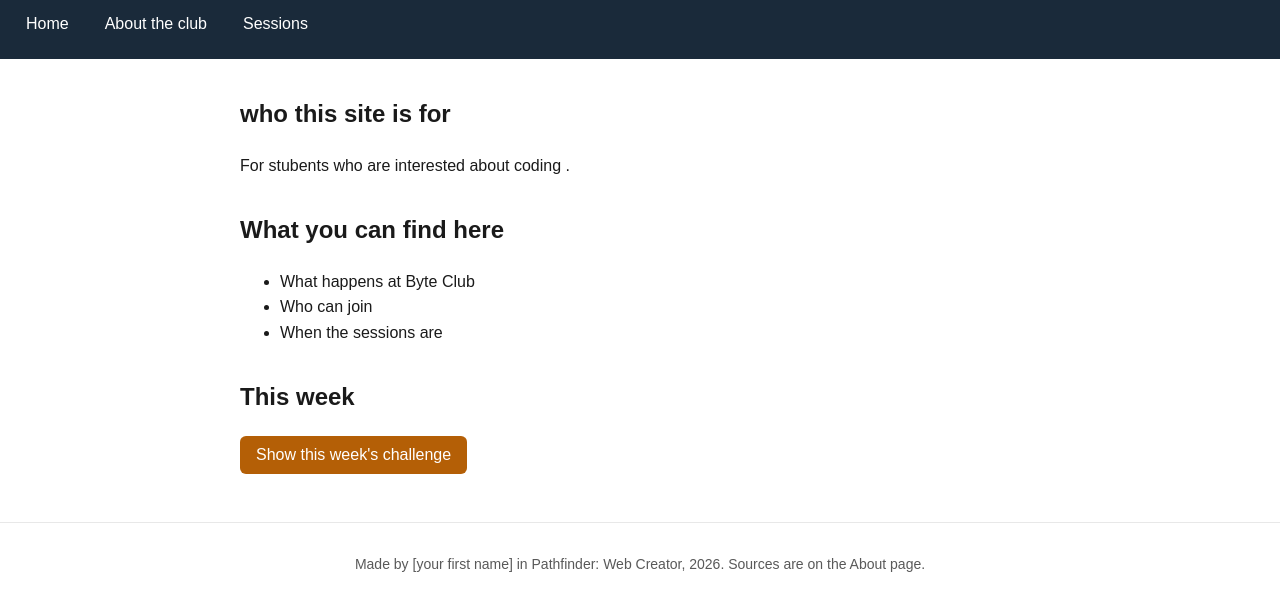
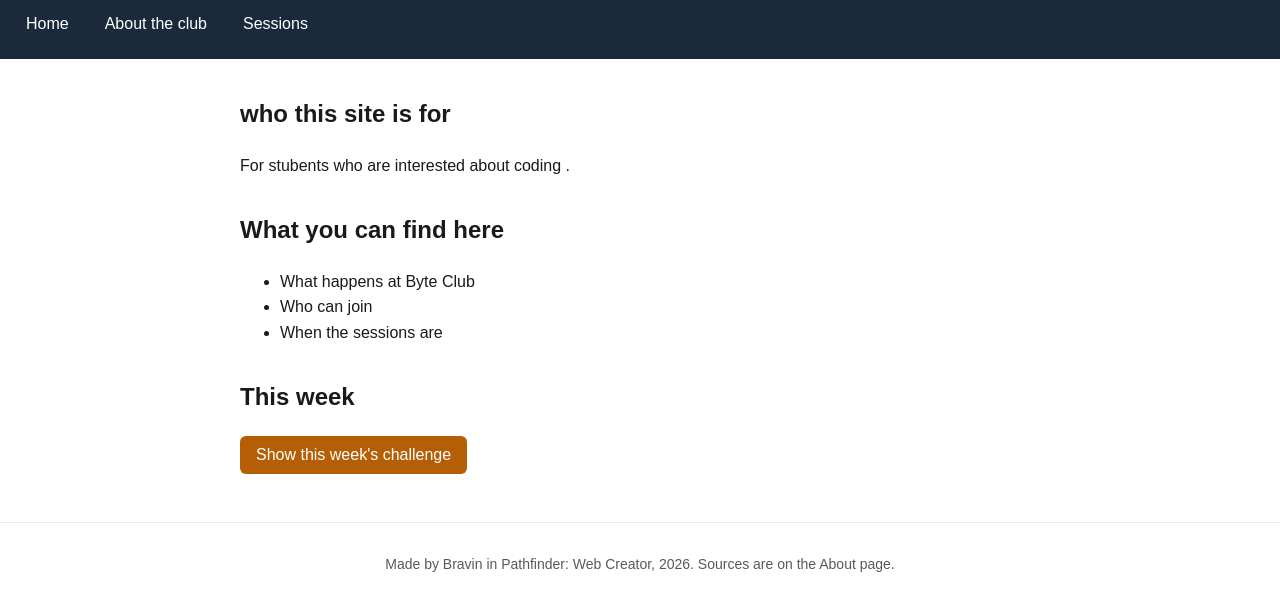
Before and after one commit to bravinkiprop/byte-club-, a plain HTML site: page index.html in a window 1280 px wide. Shown: the part 70-680 px from the top of the page. Drawn offline with Linux system fonts and the light colour scheme.

Commit message:
i have changed the footer\

```diff
--- a/index.html
+++ b/index.html
@@ -42,7 +42,7 @@
   </main>
 
   <footer>
-    <p>Made by [your first name] in Pathfinder: Web Creator, 2026. Sources are on the About page.</p>
+    <p>Made by Bravin in Pathfinder: Web Creator, 2026. Sources are on the About page.</p>
   </footer>
 
   <script src="data.js"></script>
```
